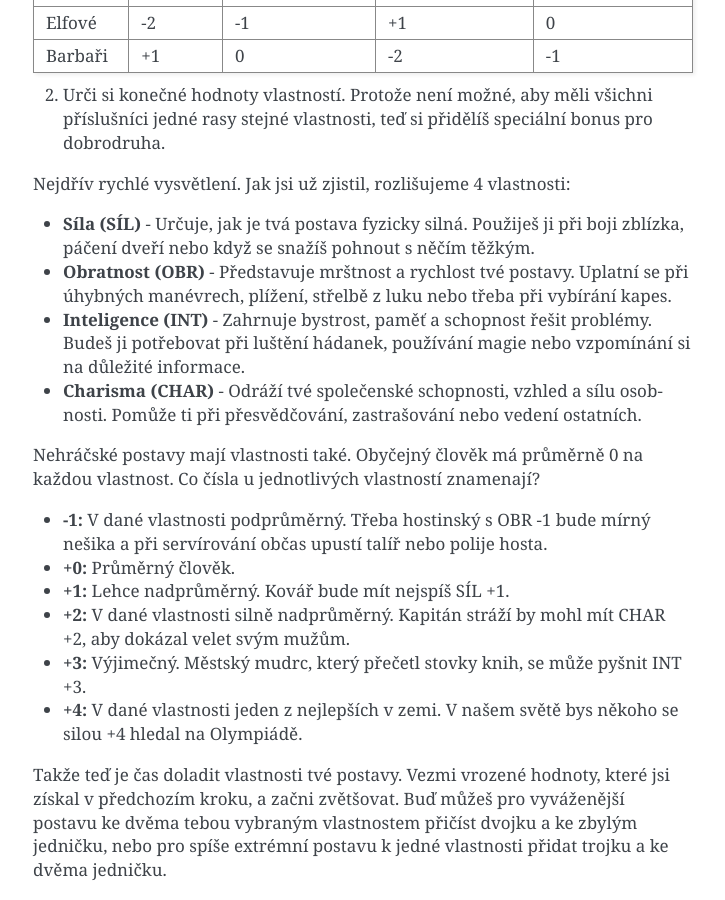
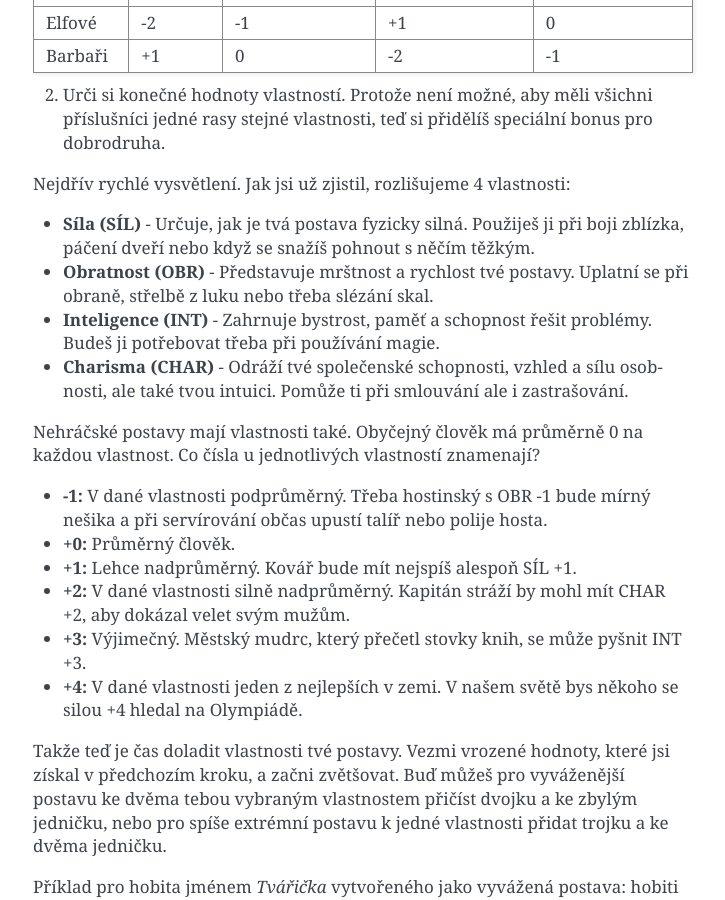
Before and after one commit to jhutar/nasdracak, a Sphinx documentation site: the page built from docs/source/pravidla/index.rst, in a window 1280 px wide and 900 px high, scrolled down 898 px. Shown: the whole window, without its empty margins (387-1112 px from the left). Built offline with Sphinx 7.4.7, drawn with Linux system fonts in a browser that asks for light colours; the version number could not be read and is left out.

Commit message:
fix: Male zmeny k doladeni textu

```diff
--- a/docs/source/pravidla/index.rst
+++ b/docs/source/pravidla/index.rst
@@ -38,15 +38,15 @@
 Nejdřív rychlé vysvětlení. Jak jsi už zjistil, rozlišujeme 4 vlastnosti:
 
 * **Síla (SÍL)** - Určuje, jak je tvá postava fyzicky silná. Použiješ ji při boji zblízka, páčení dveří nebo když se snažíš pohnout s něčím těžkým.
-* **Obratnost (OBR)** - Představuje mrštnost a rychlost tvé postavy. Uplatní se při úhybných manévrech, plížení, střelbě z luku nebo třeba při vybírání kapes.
-* **Inteligence (INT)** - Zahrnuje bystrost, paměť a schopnost řešit problémy. Budeš ji potřebovat při luštění hádanek, používání magie nebo vzpomínání si na důležité informace.
-* **Charisma (CHAR)** - Odráží tvé společenské schopnosti, vzhled a sílu osobnosti. Pomůže ti při přesvědčování, zastrašování nebo vedení ostatních.
+* **Obratnost (OBR)** - Představuje mrštnost a rychlost tvé postavy. Uplatní se při obraně, střelbě z luku nebo třeba slézání skal.
+* **Inteligence (INT)** - Zahrnuje bystrost, paměť a schopnost řešit problémy. Budeš ji potřebovat třeba při používání magie.
+* **Charisma (CHAR)** - Odráží tvé společenské schopnosti, vzhled a sílu osobnosti, ale také tvou intuici. Pomůže ti při smlouvání ale i zastrašování.
 
 Nehráčské postavy mají vlastnosti také. Obyčejný člověk má průměrně 0 na každou vlastnost. Co čísla u jednotlivých vlastností znamenají?
 
 * **-1:** V dané vlastnosti podprůměrný. Třeba hostinský s OBR -1 bude mírný nešika a při servírování občas upustí talíř nebo polije hosta.
 * **+0:** Průměrný člověk.
-* **+1:** Lehce nadprůměrný. Kovář bude mít nejspíš SÍL +1.
+* **+1:** Lehce nadprůměrný. Kovář bude mít nejspíš alespoň SÍL +1.
 * **+2:** V dané vlastnosti silně nadprůměrný. Kapitán stráží by mohl mít CHAR +2, aby dokázal velet svým mužům.
 * **+3:** Výjimečný. Městský mudrc, který přečetl stovky knih, se může pyšnit INT +3.
 * **+4:** V dané vlastnosti jeden z nejlepších v zemi. V našem světě bys někoho se silou +4 hledal na Olympiádě.
```
